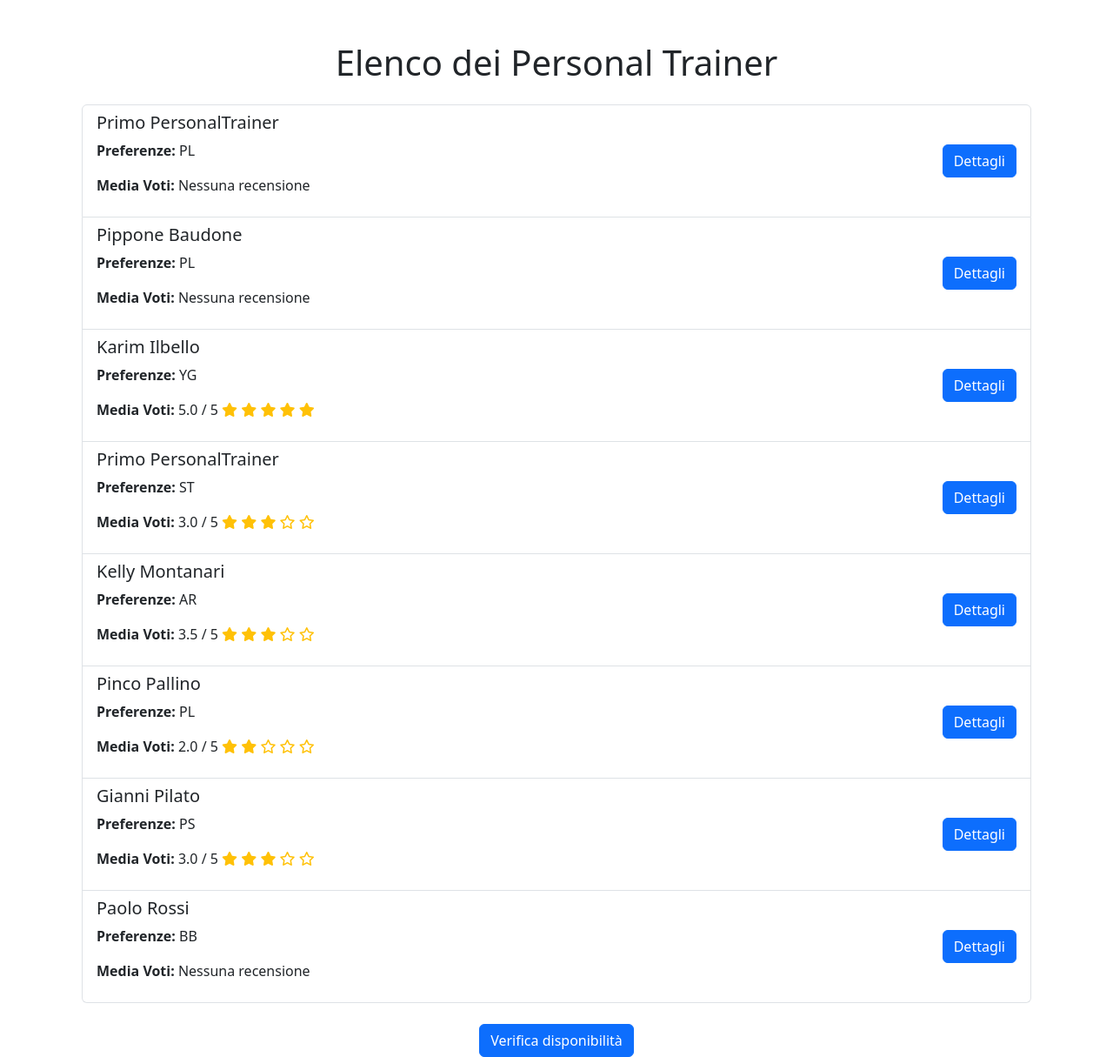
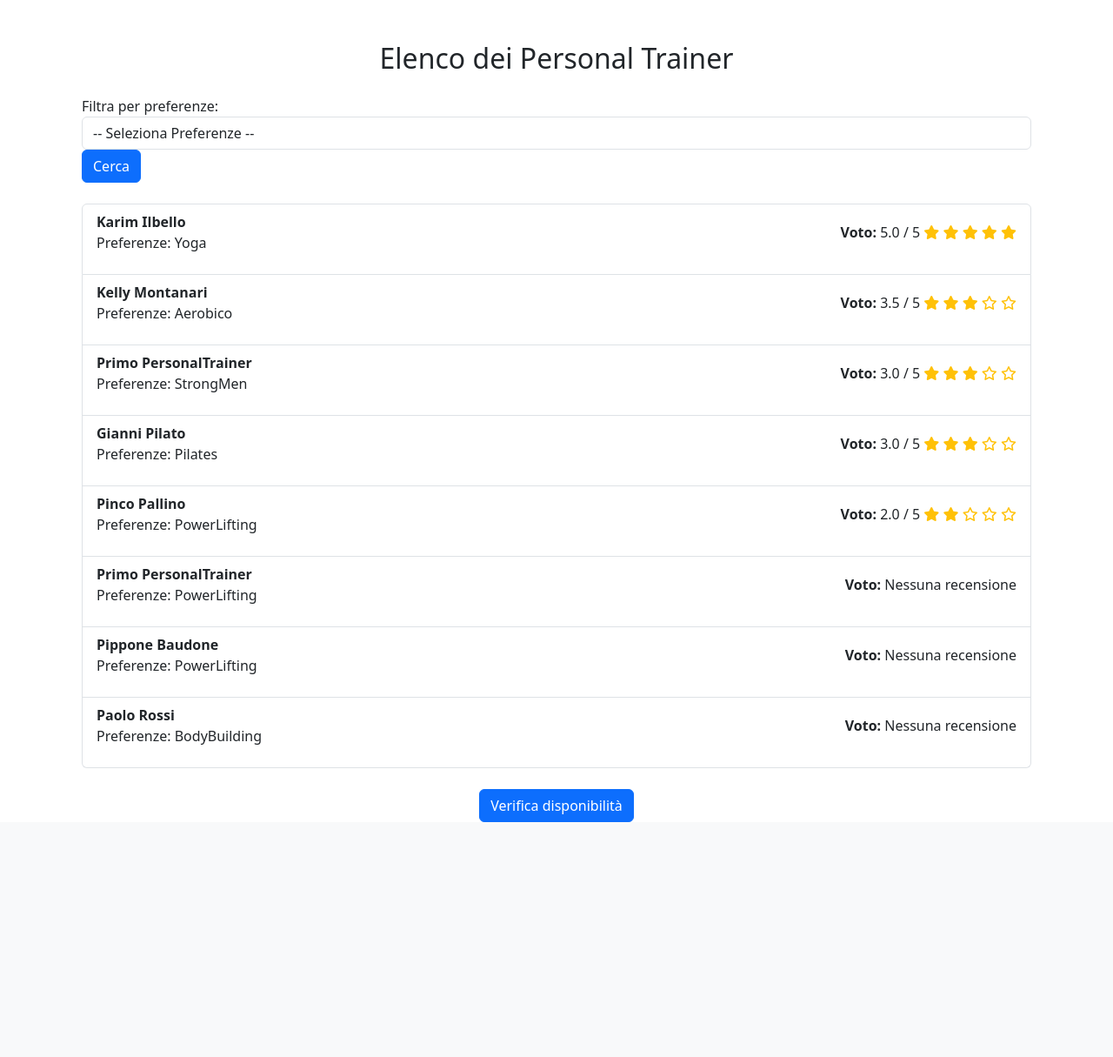
Before and after one commit to Gixter02/Progetto_TechWeb, a Django app: page /trainers/elenco/ in a window 1280 px wide. Shown: the part 56-1271 px from the top of the page at 87% size. After the commit the page ends 1001 px from the top, so only its background shows below. Run offline with Django 5.2, Linux system fonts and the light colour scheme; data comes from the database, SQL or seed files in the repository; both versions use the stored data as it was after the commit.

Commit message:
Aggiunto recommendation system

```diff
--- a/bookings/templates/bookings/crea_prenotazione.html
+++ b/bookings/templates/bookings/crea_prenotazione.html
@@ -18,7 +18,7 @@
     </div>
   </form>
     <div class="text-center mt-4">
-        <a href="{% url 'trainers:elenco_personal_trainer' %}" class="btn btn-primary">I nostri allenatori</a> <a href="{% url 'trainers:disponibilita_personal_trainers' %}" class="btn btn-primary">Verifica disponibilità</a>
+        <a href="{% url 'trainers:elenco_personal_trainers_ordinato' %}" class="btn btn-primary">I nostri allenatori</a> <a href="{% url 'trainers:disponibilita_personal_trainers' %}" class="btn btn-primary">Verifica disponibilità</a>
     </div>
 </div>
 {% endblock %}
--- a/trainers/templates/trainers/personal_trainer_elenco.html
+++ b/trainers/templates/trainers/personal_trainer_elenco.html
@@ -1,24 +1,43 @@
-{% extends "trainers/base.html" %}
-
-{% block title %}Elenco Personal Trainer{% endblock %}
+{% extends 'trainers/base.html' %}
 
 {% block content %}
 <div class="container mt-5">
-    <h1 class="text-center mb-4">Elenco dei Personal Trainer</h1>
+    <h2 class="text-center mb-4">Elenco dei Personal Trainer</h2>
 
+    <!-- Form di ricerca per preferenze -->
+    <form method="GET" class="form-inline mb-4">
+        <div class="form-group">
+            <label for="preferenze">Filtra per preferenze:</label>
+            <select id="preferenze" name="preferenze" class="form-control ml-2">
+                <option value="" selected>-- Seleziona Preferenze --</option>
+                <option value="BB">BodyBuilding</option>
+                <option value="PL">PowerLifting</option>
+                <option value="CL">Calisthenics</option>
+                <option value="ST">StrongMen</option>
+                <option value="YG">Yoga</option>
+                <option value="PS">Pilates</option>
+                <option value="AR">Aerobico</option>
+            </select>
+        </div>
+        <button type="submit" class="btn btn-primary ml-2">Cerca</button>
+    </form>
+
+    <!-- Lista dei Personal Trainer -->
     <ul class="list-group">
-        {% for trainer in personal_trainer_list %}
+        {% for personal_trainer in personal_trainers %}
             <li class="list-group-item d-flex justify-content-between align-items-center">
                 <div>
-                    <h5>{{ trainer.nome }} {{ trainer.cognome }}</h5>
-                    <p><strong>Preferenze:</strong> {{ trainer.preferenze }}</p>
-                    <p><strong>Media Voti:</strong>
-                        {% if trainer.media_voti %}
-                            {{ trainer.media_voti|floatformat:1 }} / 5
+                    <strong>{{ personal_trainer.nome }} {{ personal_trainer.cognome }}</strong>
+                    <p>Preferenze: {{ personal_trainer.get_preferenze_display }}</p>
+                </div>
+                <div>
+                    <p><strong> Voto: </strong>
+                        {% if personal_trainer.media_voto %}
+                            {{ personal_trainer.media_voto|floatformat:1 }} / 5
                             <!-- Visualizzazione delle stelle -->
                             <span>
                                 {% for i in "12345" %}
-                                    {% if forloop.counter <= trainer.media_voti %}
+                                    {% if forloop.counter <= personal_trainer.media_voto %}
                                         <i class="fas fa-star text-warning"></i> <!-- Stella piena -->
                                     {% else %}
                                         <i class="far fa-star text-warning"></i> <!-- Stella vuota -->
@@ -29,10 +48,9 @@
                             Nessuna recensione
                         {% endif %}
                     </p>
+
                 </div>
-                <a href="{% url 'trainers:personal_trainer_review' trainer.pk %}" class="btn btn-primary">Dettagli</a>
             </li>
-
         {% empty %}
             <li class="list-group-item">Nessun personal trainer trovato.</li>
         {% endfor %}
--- a/trainers/templates/trainers/personal_trainer_home.html
+++ b/trainers/templates/trainers/personal_trainer_home.html
@@ -7,7 +7,7 @@
 
     <div class="text-center mt-4">
         <p>Ecco l'elenco dei nostri allenatori:</p>
-        <a href="{% url 'trainers:elenco_personal_trainer' %}" class="btn btn-primary">I nostri allenatori</a>
+        <a href="{% url 'trainers:elenco_personal_trainers_ordinato' %}" class="btn btn-primary">I nostri allenatori</a>
     </div>
 
     {% else %}
@@ -47,13 +47,13 @@
         </div>
 
         <div class="text-center mt-4">
-            <a href="{% url 'trainers:elenco_personal_trainer' %}" class="btn btn-secondary">I nostri allenatori</a>
+            <a href="{% url 'trainers:elenco_personal_trainers_ordinato' %}" class="btn btn-secondary">I nostri allenatori</a>
         </div>
 
     {% else %}
         <div class="text-center mt-4">
             <p>Ecco l'elenco dei nostri allenatori:</p>
-            <a href="{% url 'trainers:elenco_personal_trainer' %}" class="btn btn-primary">I nostri allenatori</a>
+            <a href="{% url 'trainers:elenco_personal_trainers_ordinato' %}" class="btn btn-primary">I nostri allenatori</a>
         </div>
         <div class="text-center mt-4">
             <p>Vuoi diventare un personal trainer e lavorare con noi? <a href="{% url 'trainers:personal_trainer_create' %}">Clicca qui</a> per creare il tuo profilo.</p>
--- a/trainers/urls.py
+++ b/trainers/urls.py
@@ -4,7 +4,8 @@ from django.urls import path
 
 from .views import PersonalTrainerCreateView, PersonalTrainerUpdateView, \
     PersonalTrainerHomeView, allenamenti_programmati, PersonalTrainerReviewDetailView, \
-    elenco_personal_trainer, disponibilita_personal_trainer, disponibilita_personal_trainers
+    disponibilita_personal_trainer, disponibilita_personal_trainers, \
+    elenco_personal_trainers_ordinato
 
 app_name = 'trainers'
 
@@ -14,9 +15,10 @@ urlpatterns = [
     path('<int:pk>/edit/', PersonalTrainerUpdateView.as_view(), name='personal_trainer_update'),
     path('allenamenti/', allenamenti_programmati, name='allenamenti_programmati'),
     path('detail/<pk>/', PersonalTrainerReviewDetailView.as_view(), name='personal_trainer_review'),
-    path('elenco/', elenco_personal_trainer, name='elenco_personal_trainer'),
+    path('elenco/', elenco_personal_trainers_ordinato, name='elenco_personal_trainers_ordinato'),
     path('disponibilita/<pk>/', disponibilita_personal_trainer, name='disponibilita_personal_trainer'),
     path('verificadisponibilita/', disponibilita_personal_trainers, name='disponibilita_personal_trainers'),
+
 ]
 
 if settings.DEBUG:
--- a/trainers/views.py
+++ b/trainers/views.py
@@ -1,16 +1,19 @@
 from django.contrib.auth.decorators import login_required
-from django.db.models import Avg
+
 from django.shortcuts import redirect, render, get_object_or_404
 from django.urls import reverse_lazy
-from django.views.generic import CreateView, UpdateView, DetailView, TemplateView, ListView
+from django.views.generic import CreateView, UpdateView, DetailView, TemplateView
+
 
 from bookings.models import Prenotazione
 from reviews.models import Recensione
 from .models import PersonalTrainer
 from .forms import PersonalTrainerForm
 from django.contrib.auth.mixins import LoginRequiredMixin
-from django.contrib import messages
 from django.utils import timezone
+from django.db.models import Avg, Case, When, Value
+from django.db.models.functions import Coalesce
+from django.db import models
 
 # View per creare un Personal Trainer
 class PersonalTrainerCreateView(LoginRequiredMixin, CreateView):
@@ -83,16 +86,6 @@ class PersonalTrainerReviewDetailView(DetailView):
         context['recensioni'] = Recensione.objects.filter(personal_trainer=self.object)
         return context
 
-def elenco_personal_trainer(request):
-    # Ottieni tutti i personal trainer e la loro media voti
-    personal_trainer_list = PersonalTrainer.objects.annotate(media_voti=Avg('recensione__voto'))
-
-    context = {
-        'personal_trainer_list': personal_trainer_list,
-    }
-    return render(request, 'trainers/personal_trainer_elenco.html', context)
-
-
 def disponibilita_personal_trainer(request, pk):
     personal_trainer = get_object_or_404(PersonalTrainer, pk=pk)
 
@@ -148,3 +141,65 @@ def disponibilita_personal_trainers(request):
     }
 
     return render(request, 'trainers/personal_trainers_disponibilita.html', context)
+
+def elenco_personal_trainers_ordinato(request):
+    # Se l'utente è autenticato e ha una preferenza
+    if request.user.is_authenticated and hasattr(request.user, 'registratoutente'):
+        preferenza_utente = request.user.registratoutente.preferenze
+    else:
+        preferenza_utente = None
+
+    # Calcolo della media voto e delle altre annotazioni
+    personal_trainers = PersonalTrainer.objects.annotate(
+        # Media generale del voto
+        media_voto=Avg('recensione__voto'),
+
+        # Media del voto da utenti con la stessa preferenza
+        media_voto_stessa_preferenza=Avg(
+            Case(
+                When(recensione__registrato_utente__preferenze=preferenza_utente, then='recensione__voto'),
+                default=None
+            )
+        ),
+
+        # Assegnare un valore 1 se la preferenza del PT coincide con quella dell'utente, 0 altrimenti
+        preferenza_match=Case(
+            When(preferenze=preferenza_utente, then=Value(1)),
+            default=Value(0),
+            output_field=models.IntegerField()
+        ),
+
+        # Media del voto lasciato da utenti con preferenza uguale a quella dell'utente loggato
+        media_voto_utente_con_preferenza=Avg(
+            Case(
+                When(
+                    recensione__registrato_utente__preferenze=preferenza_utente,
+                    then='recensione__voto'
+                ),
+                default=None
+            )
+        ),
+    )
+
+    # Ordinamento in base ai criteri definiti
+    if preferenza_utente:
+        personal_trainers = personal_trainers.order_by(
+            '-preferenza_match',  # 1. Allenatori con preferenza uguale all'utente in cima
+            '-media_voto_stessa_preferenza',  # 2. Tra questi, ordinare per media voto di utenti con stessa preferenza
+            '-media_voto_utente_con_preferenza',  # 3. Media voto lasciata da utenti con la stessa preferenza
+            '-media_voto'  # 4. Infine, ordinare per media voto generale
+        )
+    else:
+        # Se non c'è preferenza, ordina solo per media voto
+        personal_trainers = personal_trainers.order_by('-media_voto')
+
+    # Filtro per preferenza se selezionato nella query
+    preferenze_filter = request.GET.get('preferenze', None)
+    if preferenze_filter:
+        personal_trainers = personal_trainers.filter(preferenze=preferenze_filter)
+    context = {
+        'personal_trainers': personal_trainers,
+        'preferenza_utente': preferenza_utente,
+    }
+
+    return render(request, 'trainers/personal_trainer_elenco.html', context)
```
Also changed, not shown: db.sqlite3.
